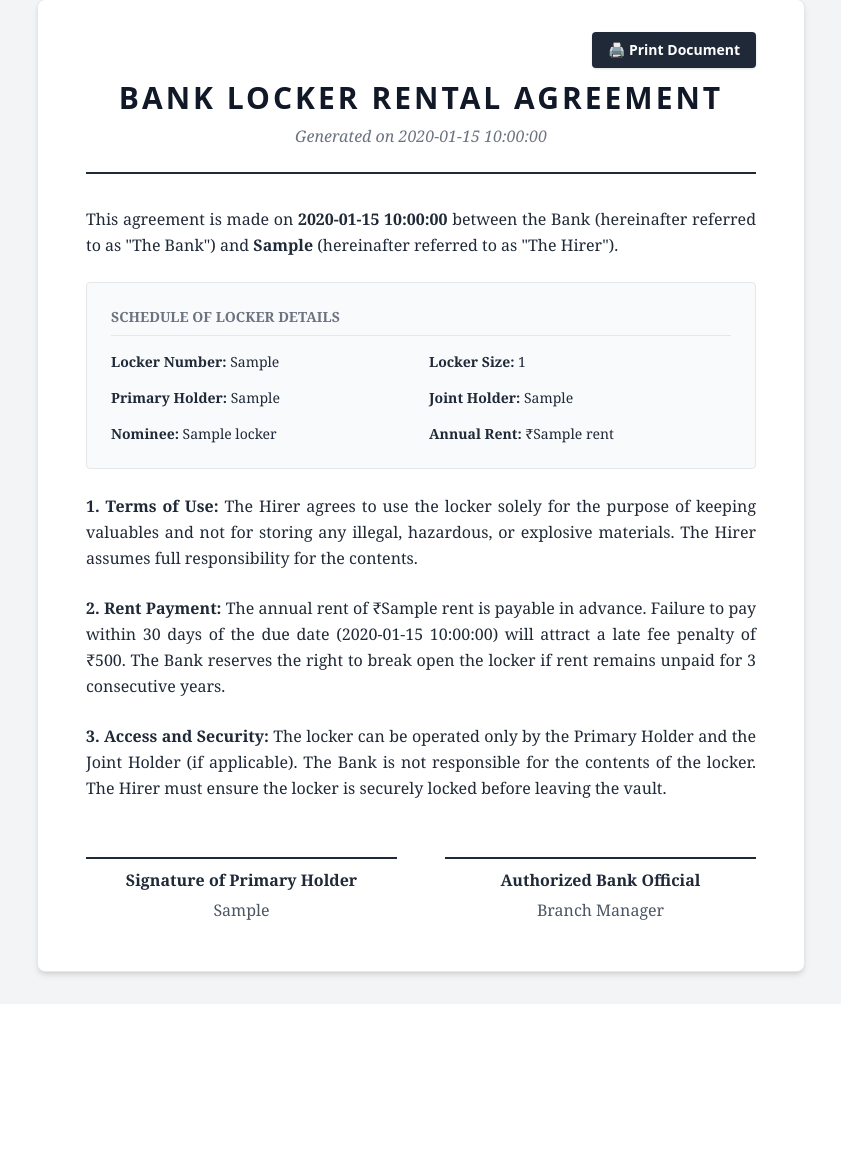
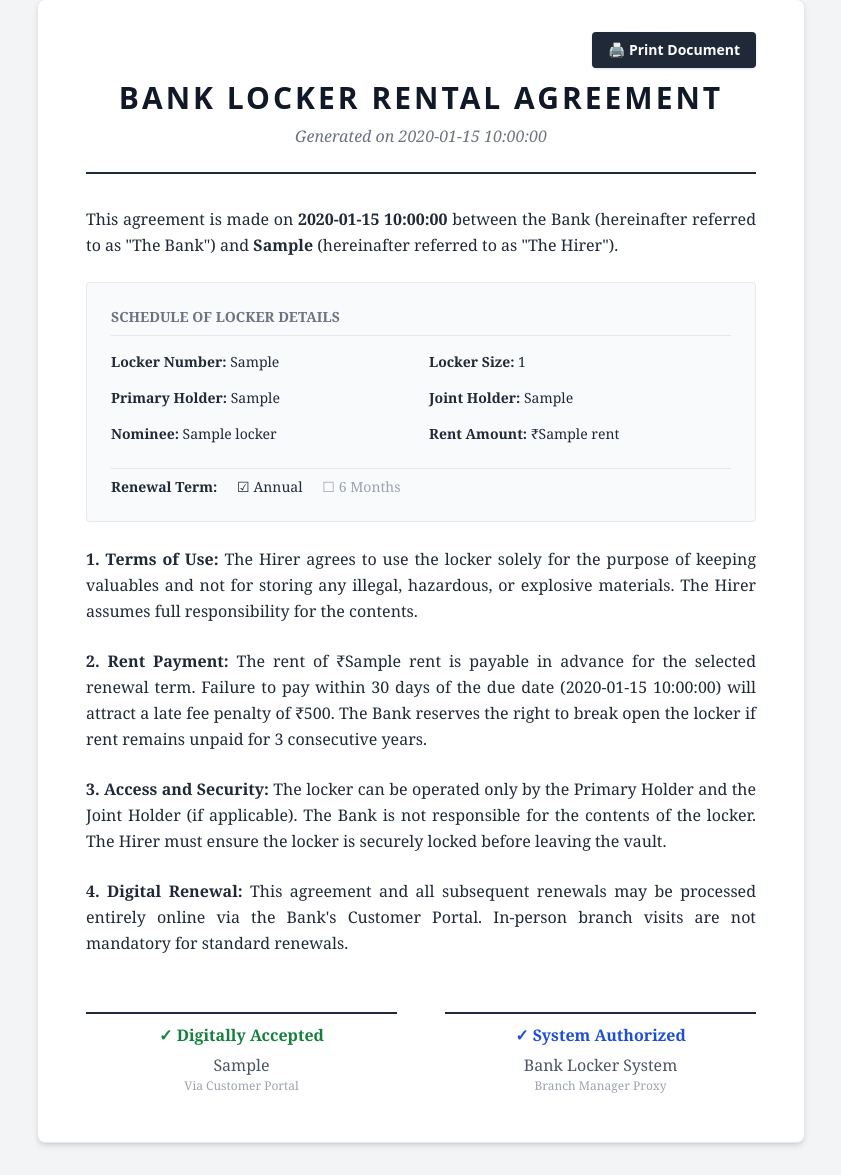
Before and after one commit to sriakshar16-svg/bank-locker-system, a FastAPI app: template templates/agreement.html in a window 1280 px wide. Shown: the part 33-1208 px from the top of the page, without its empty margins (219-1060 px from the left). Before the commit the page ends 1014 px from the top, so only its background shows below. Run offline with FastAPI, Linux system fonts and the light colour scheme; the template is opened without the code that fills it: most values are stand-ins (such as "Sample title", 1, 10 or a date in 2020); some libraries are stand-ins or nearby versions.

Commit message:
Update printable agreement with digital renewals and tick marks

```diff
--- a/templates/agreement.html
+++ b/templates/agreement.html
@@ -38,7 +38,12 @@
                     <div><span class="font-bold">Primary Holder:</span> {{ locker.primary_holder }}</div>
                     <div><span class="font-bold">Joint Holder:</span> {{ locker.joint_holder or 'None' }}</div>
                     <div><span class="font-bold">Nominee:</span> {{ locker.nominee or 'None' }}</div>
-                    <div><span class="font-bold">Annual Rent:</span> ₹{{ locker.rent }}</div>
+                    <div><span class="font-bold">Rent Amount:</span> ₹{{ locker.rent }}</div>
+                    <div class="col-span-2 mt-2 pt-2 border-t">
+                        <span class="font-bold mr-4">Renewal Term:</span>
+                        <span class="inline-flex items-center mr-4">☑ <span class="ml-1">Annual</span></span>
+                        <span class="inline-flex items-center text-gray-400">☐ <span class="ml-1">6 Months</span></span>
+                    </div>
                 </div>
             </div>
 
@@ -46,20 +51,25 @@
                 <strong>1. Terms of Use:</strong> The Hirer agrees to use the locker solely for the purpose of keeping valuables and not for storing any illegal, hazardous, or explosive materials. The Hirer assumes full responsibility for the contents.
             </p>
             <p>
-                <strong>2. Rent Payment:</strong> The annual rent of ₹{{ locker.rent }} is payable in advance. Failure to pay within 30 days of the due date ({{ locker.due_date }}) will attract a late fee penalty of ₹500. The Bank reserves the right to break open the locker if rent remains unpaid for 3 consecutive years.
+                <strong>2. Rent Payment:</strong> The rent of ₹{{ locker.rent }} is payable in advance for the selected renewal term. Failure to pay within 30 days of the due date ({{ locker.due_date }}) will attract a late fee penalty of ₹500. The Bank reserves the right to break open the locker if rent remains unpaid for 3 consecutive years.
             </p>
             <p>
                 <strong>3. Access and Security:</strong> The locker can be operated only by the Primary Holder and the Joint Holder (if applicable). The Bank is not responsible for the contents of the locker. The Hirer must ensure the locker is securely locked before leaving the vault.
             </p>
+            <p>
+                <strong>4. Digital Renewal:</strong> This agreement and all subsequent renewals may be processed entirely online via the Bank's Customer Portal. In-person branch visits are not mandatory for standard renewals.
+            </p>
 
             <div class="mt-20 pt-8 grid grid-cols-2 gap-12 text-center">
                 <div>
-                    <div class="border-t-2 border-gray-800 pt-2 font-bold">Signature of Primary Holder</div>
+                    <div class="border-t-2 border-gray-800 pt-2 font-bold text-green-700">✓ Digitally Accepted</div>
                     <p class="mt-1 text-gray-600">{{ locker.primary_holder }}</p>
+                    <p class="text-xs text-gray-400">Via Customer Portal</p>
                 </div>
                 <div>
-                    <div class="border-t-2 border-gray-800 pt-2 font-bold">Authorized Bank Official</div>
-                    <p class="mt-1 text-gray-600">Branch Manager</p>
+                    <div class="border-t-2 border-gray-800 pt-2 font-bold text-blue-700">✓ System Authorized</div>
+                    <p class="mt-1 text-gray-600">Bank Locker System</p>
+                    <p class="text-xs text-gray-400">Branch Manager Proxy</p>
                 </div>
             </div>
         </div>
```
